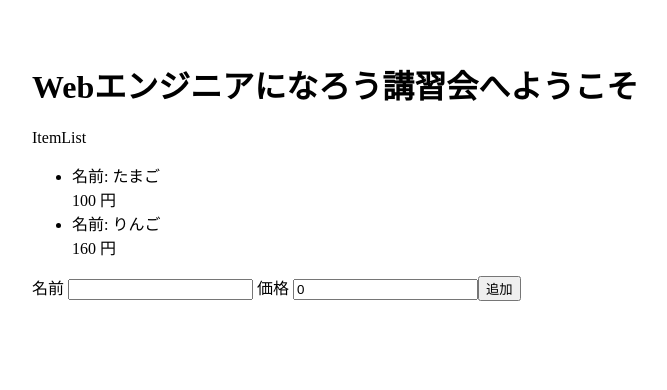
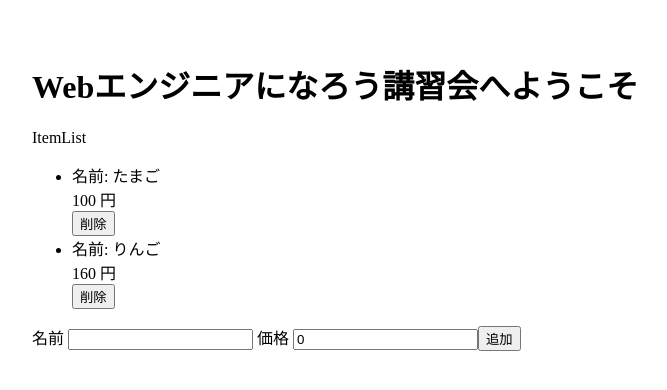
Before and after one commit to huuuuman1122/naro-template-frontend, a Vue app: page / in a window 1280 px wide. Shown: the top 390 px of the page, without its empty margins (8-675 px from the left). Built offline with nearby package versions, Linux system fonts and the light colour scheme; the HTML template or start-up script is replaced by a standard one.

Commit message:
feat: changes in ItemList.vue that let users to delete elements of the Item list.

```diff
--- a/src/components/ItemList.vue
+++ b/src/components/ItemList.vue
@@ -14,7 +14,12 @@ const newItemName = ref('')
 const newItemPrice = ref(0)
 
 const addItem = () => {
+  if (items.value.some((item) => item.name === newItemName.value)) return
   items.value.push({ name: newItemName.value, price: newItemPrice.value })
+}
+
+const deleteItem = (name: string) => {
+  items.value = items.value.filter((item) => item.name !== name)
 }
 
 </script>
@@ -26,6 +31,7 @@ const addItem = () => {
       <li v-for="item in items" :key="item.name">
         <div>名前: {{ item.name }}</div>
         <div>{{ item.price }} 円</div>
+        <button @click="deleteItem(item.name)">削除</button>
       </li>
     </ul>
        <div>
```
